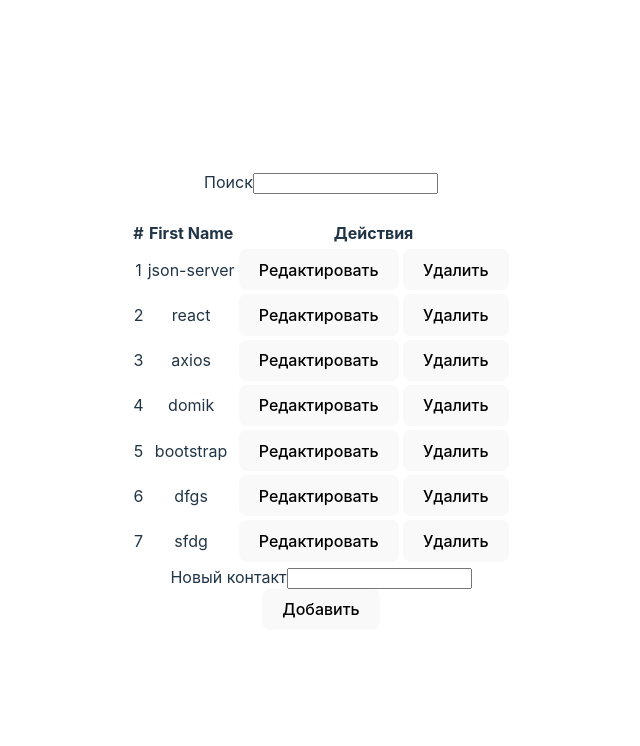
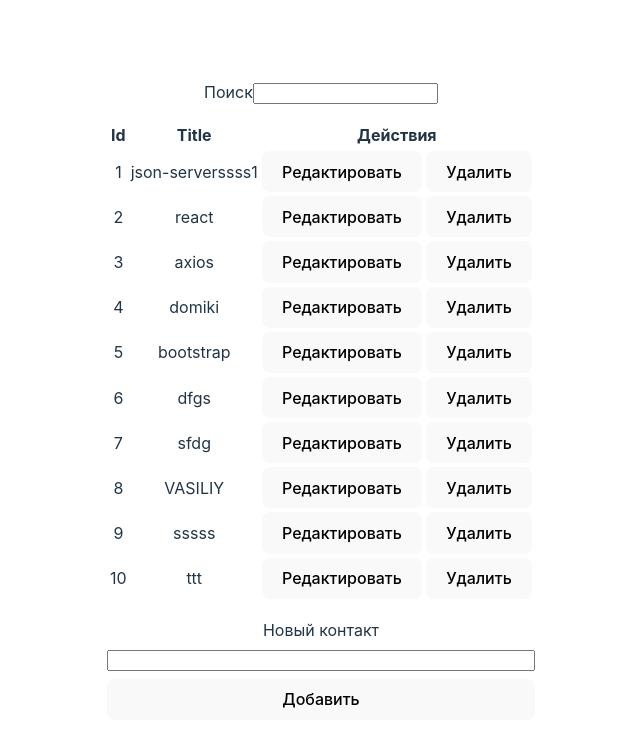
Before and after one commit to Amigors/Contact-list-app, a React app: page /contacts in a window 1280 px wide. Shown: the top 746 px of the page, without its empty margins (319-959 px from the left). Built offline with nearby package versions, Linux system fonts and the light colour scheme; data requests are answered from the project's data file; the HTML template or start-up script is replaced by a standard one.

Commit message:
connect store

```diff
--- a/db.json
+++ b/db.json
@@ -1,28 +1,24 @@
 {
   "contacts": [
     {
-      "id": 1,
-      "title": "json-server",
-      "author": "typicode"
+      "title": "json-serverssss1",
+      "id": 1
     },
     {
       "id": 2,
-      "title": "react",
-      "author": "typicode"
+      "title": "react"
     },
     {
       "id": 3,
-      "title": "axios",
-      "author": "typicode"
+      "title": "axios"
     },
     {
-      "title": "domik",
+      "title": "domiki",
       "id": 4
     },
     {
       "id": 5,
-      "title": "bootstrap",
-      "author": "typicode"
+      "title": "bootstrap"
     },
     {
       "title": "dfgs",
@@ -31,24 +27,40 @@
     {
       "title": "sfdg",
       "id": 7
+    },
+    {
+      "title": "VASILIY",
+      "id": 8
+    },
+    {
+      "title": "sssss",
+      "id": 9
+    },
+    {
+      "title": "ttt",
+      "id": 10
     }
   ],
-  "profile": [
+  "users": [
     {
-    "email": "typicode@bk.ru",
-    "password": "pass1"
+      "email": "plmx_help@x5.ru",
+      "password": "$2a$10$aGzvDNf.0IaghRu3JMyeB.dWqSxEErSGlhJpZFRMCCpZzTp0r9IbW",
+      "id": 6
     },
     {
-    "email": "zxc@bk.ru",
-    "password": "pass2"
+      "email": "typycode@bk.ru",
+      "password": "$2a$10$4fVvOMeQLSEqp9KAdj1mxuO3qsQkRSLxuRuBXZ6rbSFAcAVt6zbXC",
+      "id": 7
     },
     {
-    "email": "abc@bk.ru",
-    "password": "pass1"
+      "email": "olivier@mail.com",
+      "password": "$2a$10$/uGqixhI3bB1..as0bhWk..9HEyIuMYMenkJoteVvhKrrFKe4G.Vu",
+      "id": 8
     },
     {
-    "email": "qwe@bk.ru",
-    "password": "pass3"
+      "email": "plmx_help@x5.ru",
+      "password": "sssssss",
+      "id": 9
     }
-]
+  ]
 }
--- a/src/App.tsx
+++ b/src/App.tsx
@@ -1,21 +1,19 @@
-import './App.css'
-import { Link } from "react-router-dom";
+import './App.css';
+import {Link} from 'react-router-dom';
 
 function App() {
-
   return (
     <div className="App">
       <nav
         style={{
-          borderBottom: "solid 1px",
-          paddingBottom: "1rem",
+          borderBottom: 'solid 1px',
+          paddingBottom: '1rem',
         }}
       >
-        <Link to='/login'>Login</Link> |{" "}
-        <Link to="/contacts">Contacs</Link>
+        <Link to="/login">Login</Link> | <Link to="/contacts">Contacts</Link>
       </nav>
     </div>
-  )
+  );
 }
 
-export default App
+export default App;
--- /dev/null
+++ b/src/app/store.ts
@@ -0,0 +1,10 @@
+import { configureStore } from '@reduxjs/toolkit'
+
+export const store = configureStore({
+  reducer: {},
+})
+
+// Infer the `RootState` and `AppDispatch` types from the store itself
+export type RootState = ReturnType<typeof store.getState>
+// Inferred type: {posts: PostsState, comments: CommentsState, users: UsersState}
+export type AppDispatch = typeof store.dispatch
--- a/src/components/Contact.tsx
+++ b/src/components/Contact.tsx
@@ -1,6 +1,7 @@
+import {useRef, useState} from 'react';
 import axios from 'axios';
-import {useState} from 'react';
 import {Button, Form} from 'react-bootstrap';
+import {toast} from 'react-toastify';
 import {TContact} from '../custom-types';
 
 type TPageContact = {
@@ -8,8 +9,35 @@ type TPageContact = {
   setCollect: React.Dispatch<React.SetStateAction<TContact[]>>;
   collect: TContact[];
 };
+
 const Contact = ({item, setCollect, collect}: TPageContact) => {
   const [edit, setEdit] = useState(false);
+  const editName = useRef<HTMLInputElement>(null);
+
+  const editContact = async () => {
+    if (!editName.current) {
+      return;
+    }
+    await axios.put('http://localhost:3000/contacts/' + item.id, {title: editName.current.value});
+    toast.success('Отредактировано');
+
+    const objIndex = collect.findIndex(obj => obj.id === item.id);
+    if (objIndex === -1) {
+      return;
+    }
+    const updatedObj = {...collect[objIndex], title: editName.current.value};
+    const updatedCollect = [...collect.slice(0, objIndex), updatedObj, ...collect.slice(objIndex + 1)];
+    setCollect(updatedCollect);
+
+    setEdit(false);
+  };
+
+  const deleteContact = async () => {
+    await axios.delete('http://localhost:3000/contacts/' + item.id);
+    const newCollect = collect.filter((elem: {id: number}) => elem.id !== item.id);
+    setCollect(newCollect);
+  };
+
   return (
     <tr key={item.id}>
       <td>{item.id}</td>
@@ -18,14 +46,8 @@ const Contact = ({item, setCollect, collect}: TPageContact) => {
           item.title
         ) : (
           <>
-            <Form.Control type="text" id="editName" defaultValue={item.title} />
-            <Button
-              variant="success"
-              onClick={() => {
-                axios.put('http://localhost:3000/contacts/' + item.id, {title: editName.value});
-                setEdit(false);
-              }}
-            >
+            <Form.Control type="text" ref={editName} defaultValue={item.title} />
+            <Button variant="success" onClick={editContact}>
               Принять
             </Button>
           </>
@@ -35,21 +57,14 @@ const Contact = ({item, setCollect, collect}: TPageContact) => {
         <Button
           variant="info"
           onClick={() => {
-            setEdit(true);
+            setEdit(prevState => !prevState);
           }}
         >
           Редактировать
         </Button>
       </td>
       <td>
-        <Button
-          variant="danger"
-          onClick={() => {
-            axios.delete('http://localhost:3000/contacts/' + item.id);
-            const newCollect = collect.filter((elem: {id: number}) => elem.id !== item.id);
-            setCollect(newCollect);
-          }}
-        >
+        <Button variant="danger" onClick={deleteContact}>
           Удалить
         </Button>
       </td>
--- a/src/main.tsx
+++ b/src/main.tsx
@@ -8,8 +8,14 @@ import Contacts from './routes/Contacts';
 import Login from './routes/Login';
 import NotFound from './routes/NotFound';
 
+import {ToastContainer} from 'react-toastify';
+import 'react-toastify/dist/ReactToastify.css';
+import {Provider} from 'react-redux';
+import {store} from './app/store';
+
 ReactDOM.createRoot(document.getElementById('root') as HTMLElement).render(
   <React.StrictMode>
+    <Provider store={store}>
       <BrowserRouter>
         <Routes>
           <Route path="/" element={<App />} />
@@ -21,5 +27,7 @@ ReactDOM.createRoot(document.getElementById('root') as HTMLElement).render(
           <Route path="*" element={<NotFound />} />
         </Routes>
       </BrowserRouter>
+      <ToastContainer />
+    </Provider>
   </React.StrictMode>
 );
--- a/src/routes/Contacts.tsx
+++ b/src/routes/Contacts.tsx
@@ -1,45 +1,60 @@
+import {useEffect, useRef, useState} from 'react';
+import axios from 'axios';
 import Table from 'react-bootstrap/Table';
 import Button from 'react-bootstrap/Button';
 import Form from 'react-bootstrap/Form';
-import {useEffect, useState} from 'react';
-import axios from 'axios';
 import Contact from '../components/Contact';
 import {TContact} from '../custom-types';
 
-//TODO: поиск
-
 const Contacts = () => {
   const [collect, setCollect] = useState<TContact[]>([]);
+  const [tempCollect, setTempCollect] = useState<TContact[]>([]);
+  const newName = useRef<HTMLInputElement>(null);
+  //TODO: useRef прочитать
 
   useEffect(() => {
     const fetchContacts = async () => {
       const result = await axios('http://localhost:3000/contacts');
-      console.log(result.data);
+
       setCollect(result.data);
-      return result;
+      setTempCollect(result.data);
     };
+
     fetchContacts();
   }, []);
 
+  const AddContact = async () => {
+    if (!newName.current) {
+      return;
+    }
+    const res = await axios.post('http://localhost:3000/contacts', {title: newName.current.value});
+    const newContact = res.data;
+    setCollect(prevCollect => [...prevCollect, newContact]);
+
+    newName.current.value = '';
+  };
+
+  const SearchContact = (e: React.ChangeEvent<HTMLInputElement>) => {
+    const findCollect = tempCollect.filter(elem => elem.title.includes(e.target.value));
+    setCollect(findCollect);
+  };
+
   return (
-    <>
+    <div
+      style={{
+        display: 'grid',
+        gap: '16px',
+      }}
+    >
       <div>
         <Form.Label>Поиск</Form.Label>
-        <Form.Control
-          type="text"
-          id="Search"
-          onChange={() => {
-            const findCollect = collect.filter(elem => elem.title.includes(Search.value));
-            setCollect(findCollect);
-          }}
-        />
+        <Form.Control type="text" id="Search" onChange={SearchContact} />
       </div>
-      <br />
       <Table striped bordered hover variant="dark">
         <thead>
           <tr>
-            <th>#</th>
-            <th>First Name</th>
+            <th>Id</th>
+            <th>Title</th>
             <th colSpan={2}>Действия</th>
           </tr>
         </thead>
@@ -49,23 +64,19 @@ const Contacts = () => {
           })}
         </tbody>
       </Table>
-      <div>
+      <div
+        style={{
+          display: 'grid',
+          gap: '8px',
+        }}
+      >
         <Form.Label>Новый контакт</Form.Label>
-        <Form.Control type="text" id="newName" />
-        <br />
-        <Button
-          variant="primary"
-          onClick={async () => {
-            const res = await axios.post('http://localhost:3000/contacts', {title: newName.value});
-            const newContact = res.data;
-            setCollect(prevCollect => [...prevCollect, newContact]);
-            newName.value = '';
-          }}
-        >
+        <Form.Control type="text" ref={newName} />
+        <Button variant="primary" onClick={AddContact}>
           Добавить
         </Button>
       </div>
-    </>
+    </div>
   );
 };
 
--- a/src/routes/Login.tsx
+++ b/src/routes/Login.tsx
@@ -1,36 +1,57 @@
 import axios from 'axios';
 import Button from 'react-bootstrap/Button';
 import Form from 'react-bootstrap/Form';
+import {useForm, Controller, SubmitHandler} from 'react-hook-form';
+import {toast} from 'react-toastify';
+
+// примеры
+// {email olivier@mail.com" , password: bestPassw0rd}
+// {email typycode@bk.ru" , password: typycode}
+// {email plmx_help@x5.ru" , password: sssssss}
+
+type TLogin = {
+  email: string;
+  password: string;
+};
 
 const Login = () => {
+  const {control, handleSubmit} = useForm<TLogin>();
+  const SubmitForm: SubmitHandler<TLogin> = async (data: TLogin) => {
+    try {
+      await axios.post('http://localhost:3000/login', data);
+      toast.success('Все ок, заходи');
+      //TODO: redirect to contact
+    } catch (error) {
+      toast.error('Неверные данные');
+      console.log(error);
+    }
+  };
+
   return (
-    <Form>
+    <Form onSubmit={handleSubmit(SubmitForm)}>
       <Form.Group className="mb-3" controlId="formBasicEmail">
-        <Form.Label>Email address</Form.Label>
-        <Form.Control type="email" placeholder="Enter email" />
-        <Form.Text className="text-muted">We'll never share your email with anyone else.</Form.Text>
+        <Form.Label>Логин</Form.Label>
+
+        <Controller
+          render={({field}) => <Form.Control type="email" placeholder="Введите email" {...field} />}
+          name="email"
+          control={control}
+          defaultValue=""
+        />
       </Form.Group>
 
       <Form.Group className="mb-3" controlId="formBasicPassword">
-        <Form.Label>Password</Form.Label>
-        <Form.Control type="password" placeholder="Password" />
+        <Form.Label>Пароль</Form.Label>
+        <Controller
+          render={({field}) => <Form.Control type="password" placeholder="Пароль" {...field} />}
+          name="password"
+          control={control}
+          defaultValue=""
+        />
       </Form.Group>
-      <Form.Group className="mb-3" controlId="formBasicCheckbox">
-        <Form.Check type="checkbox" label="Check me out" />
-      </Form.Group>
-      <Button
-        variant="primary"
-        type="submit"
-        onClick={e => {
-          e.preventDefault();
-          const fetchProfile = async () => {
-            const result = await axios('http://localhost:3000/profile');
-            console.log(result.data.profile);
-          };
-          fetchProfile();
-        }}
-      >
-        Submit
+
+      <Button variant="primary" type="submit">
+        Войти
       </Button>
     </Form>
   );
```
Also changed, not shown: package.json (+8 -3 lines), 2 other files (tests, documents, lock files or other folders). Lines whose indentation alone changed are shown as unchanged.
